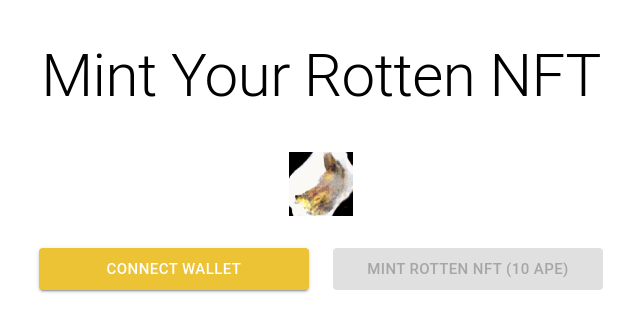
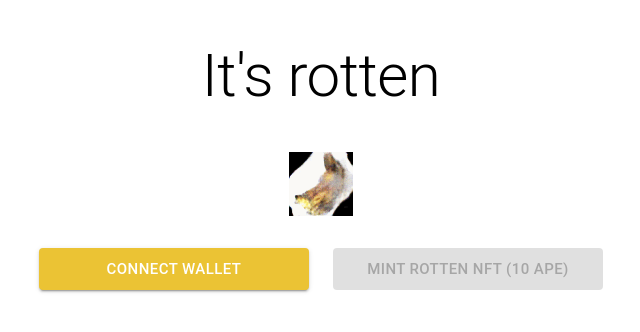
Before and after one commit to ejderku/rotten, a React (Create React App) app: page / in a window 1280 px wide. Shown: the top 332 px of the page, without its empty margins (319-959 px from the left). Built offline with nearby package versions, Linux system fonts and the light colour scheme.

Commit message:
Updated title to 'It's Rotten'

```diff
--- a/src/App.js
+++ b/src/App.js
@@ -69,7 +69,7 @@ function App() {
   return (
     <Container>
       <Box my={5} textAlign="center">
-        <Typography variant="h2">Mint Your Rotten NFT</Typography>
+        <Typography variant="h2">It's rotten</Typography>
       </Box>
 
       {errorMessage && (
```
